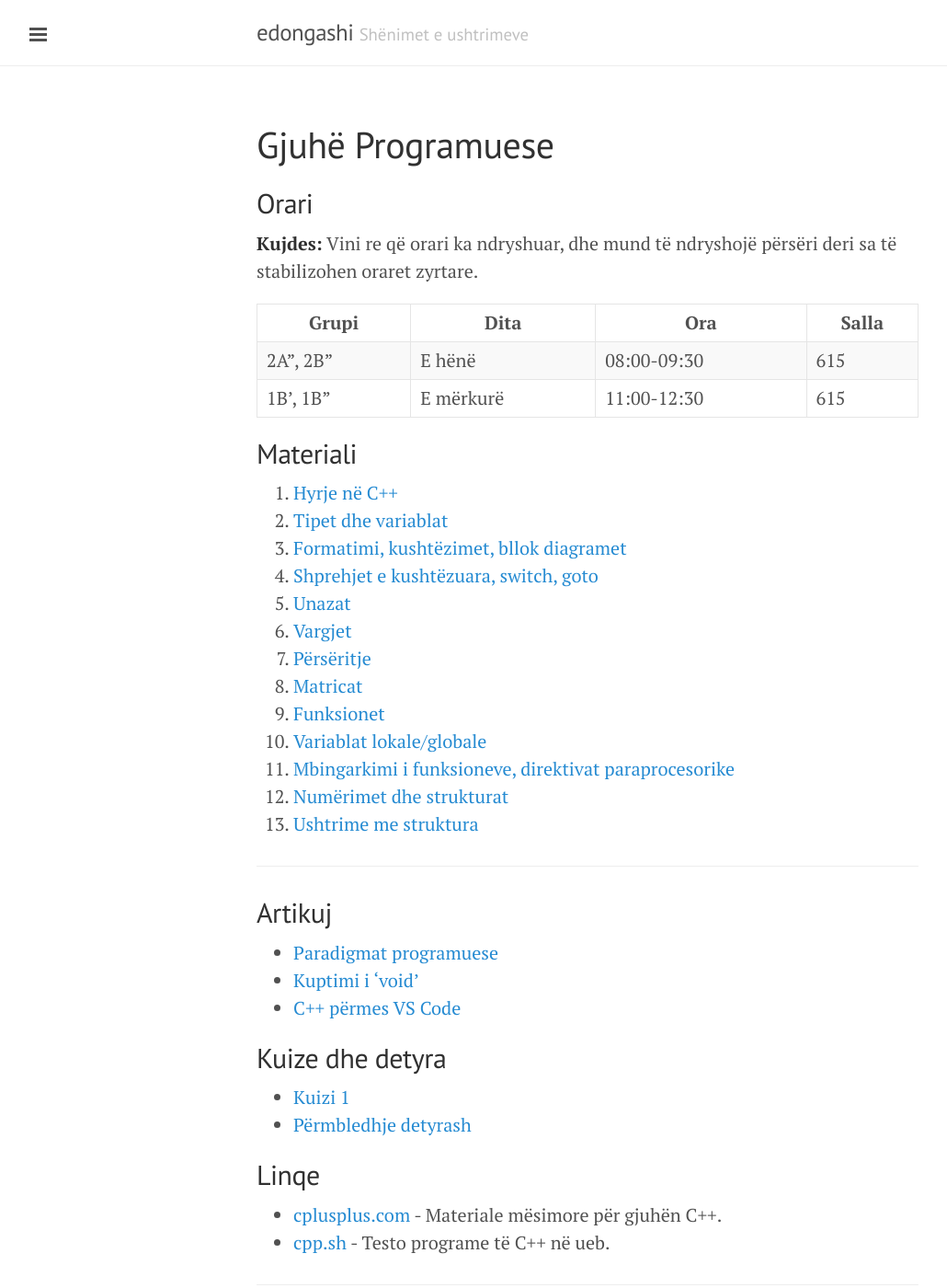
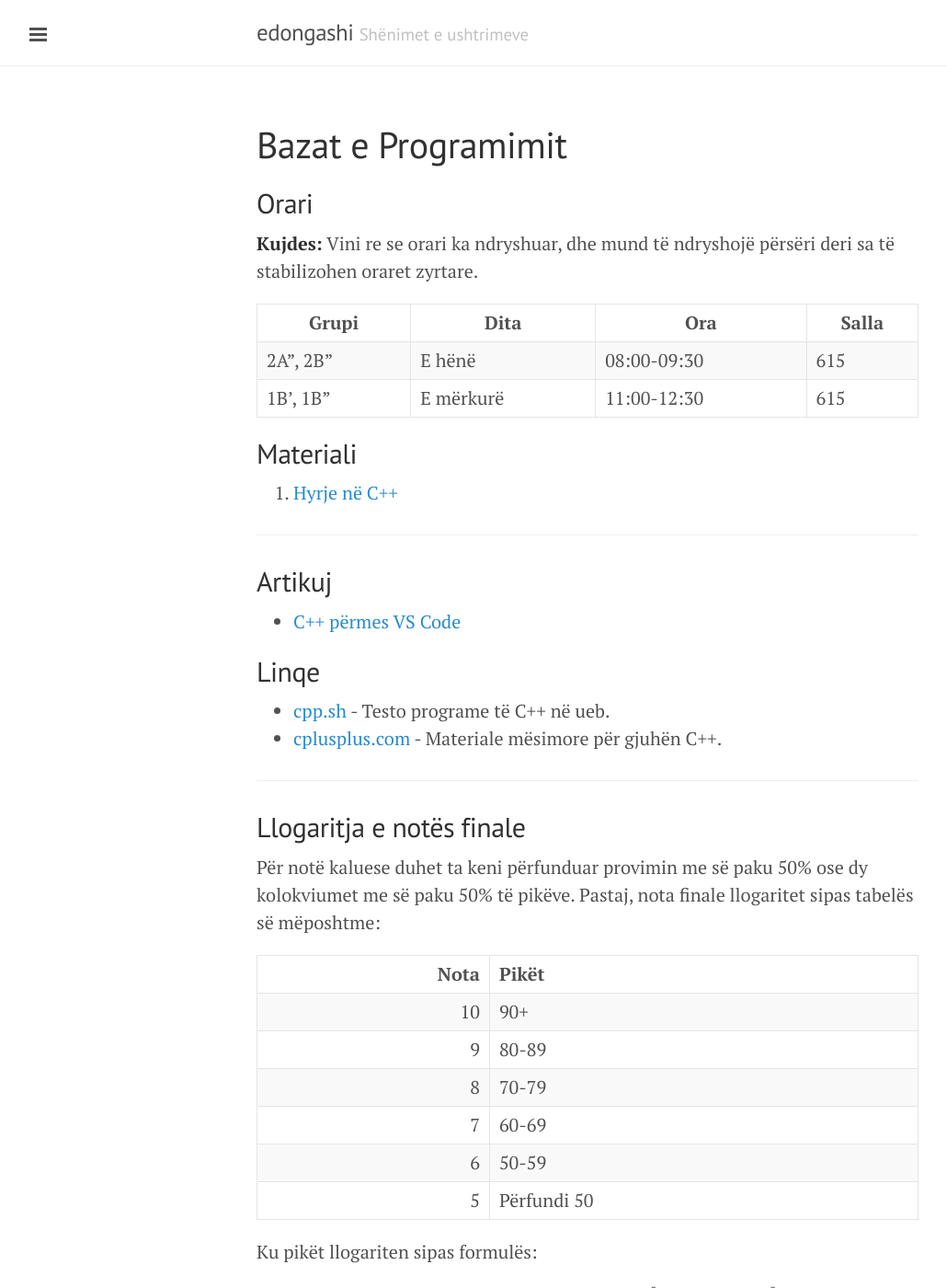
Before and after one commit to edongashi/edongashi.github.io, a Jekyll site: the page built from lendet/gjuhe-programuese/index.md, in a window 1280 px wide and 1400 px high. Shown: the whole window at 92% size, without its empty margins (1-1031 px from the left). Built offline with Jekyll 4.4.1, drawn with Linux system fonts in a browser that asks for light colours; our own code applies the rules of GitHub Pages for plain Markdown files; formulas are drawn with MathJax 3; some of the changed text lies outside the part shown.

Commit message:
Update home page

```diff
--- a/lendet/gjuhe-programuese/index.md
+++ b/lendet/gjuhe-programuese/index.md
@@ -5,11 +5,11 @@ noslides: true
 suppresshooks: true
 ---
 
-# Gjuhë Programuese
+# Bazat e Programimit
 
 ## Orari
 
-**Kujdes:** Vini re që orari ka ndryshuar, dhe mund të ndryshojë përsëri deri sa të stabilizohen oraret zyrtare.
+**Kujdes:** Vini re se orari ka ndryshuar, dhe mund të ndryshojë përsëri deri sa të stabilizohen oraret zyrtare.
 
 | Grupi    | Dita      | Ora         | Salla |
 | -------- | --------- | ----------- | ----- |
@@ -19,36 +19,17 @@ suppresshooks: true
 ## Materiali
 
 1. [Hyrje në C++](/lendet/gjuhe-programuese/java1)
-2. [Tipet dhe variablat](/lendet/gjuhe-programuese/java2)
-3. [Formatimi, kushtëzimet, bllok diagramet](/lendet/gjuhe-programuese/java3)
-4. [Shprehjet e kushtëzuara, switch, goto](/lendet/gjuhe-programuese/java4)
-5. [Unazat](/lendet/gjuhe-programuese/java5)
-6. [Vargjet](/lendet/gjuhe-programuese/java6)
-7. [Përsëritje](/lendet/gjuhe-programuese/java7)
-8. [Matricat](/lendet/gjuhe-programuese/java8)
-9. [Funksionet](/lendet/gjuhe-programuese/java9)
-10. [Variablat lokale/globale](/lendet/gjuhe-programuese/java10)
-11. [Mbingarkimi i funksioneve, direktivat paraprocesorike](/lendet/gjuhe-programuese/java11)
-12. [Numërimet dhe strukturat](/lendet/gjuhe-programuese/java12)
-13. [Ushtrime me struktura](/lendet/gjuhe-programuese/java13)
 
 ---
 
 ## Artikuj
 
-- [Paradigmat programuese](/lendet/gjuhe-programuese/paradigmat-programuese)
-- [Kuptimi i 'void'](/lendet/gjuhe-programuese/void)
 - [C++ përmes VS Code](/lendet/gjuhe-programuese/vs-code)
-
-## Kuize dhe detyra
-
-- [Kuizi 1](/lendet/gjuhe-programuese/kuiz1)
-- [Përmbledhje detyrash](/lendet/gjuhe-programuese/detyra)
 
 ## Linqe
 
+- [cpp.sh](http://cpp.sh/) - Testo programe të C++ në ueb.
 - [cplusplus.com](http://www.cplusplus.com/doc/tutorial/) - Materiale mësimore për gjuhën C++.
-- [cpp.sh](http://cpp.sh/) - Testo programe të C++ në ueb.
 
 ---
 
```
Also changed, not shown: other parts of lendet/gjuhe-programuese/index.md (+25 -0 lines).
